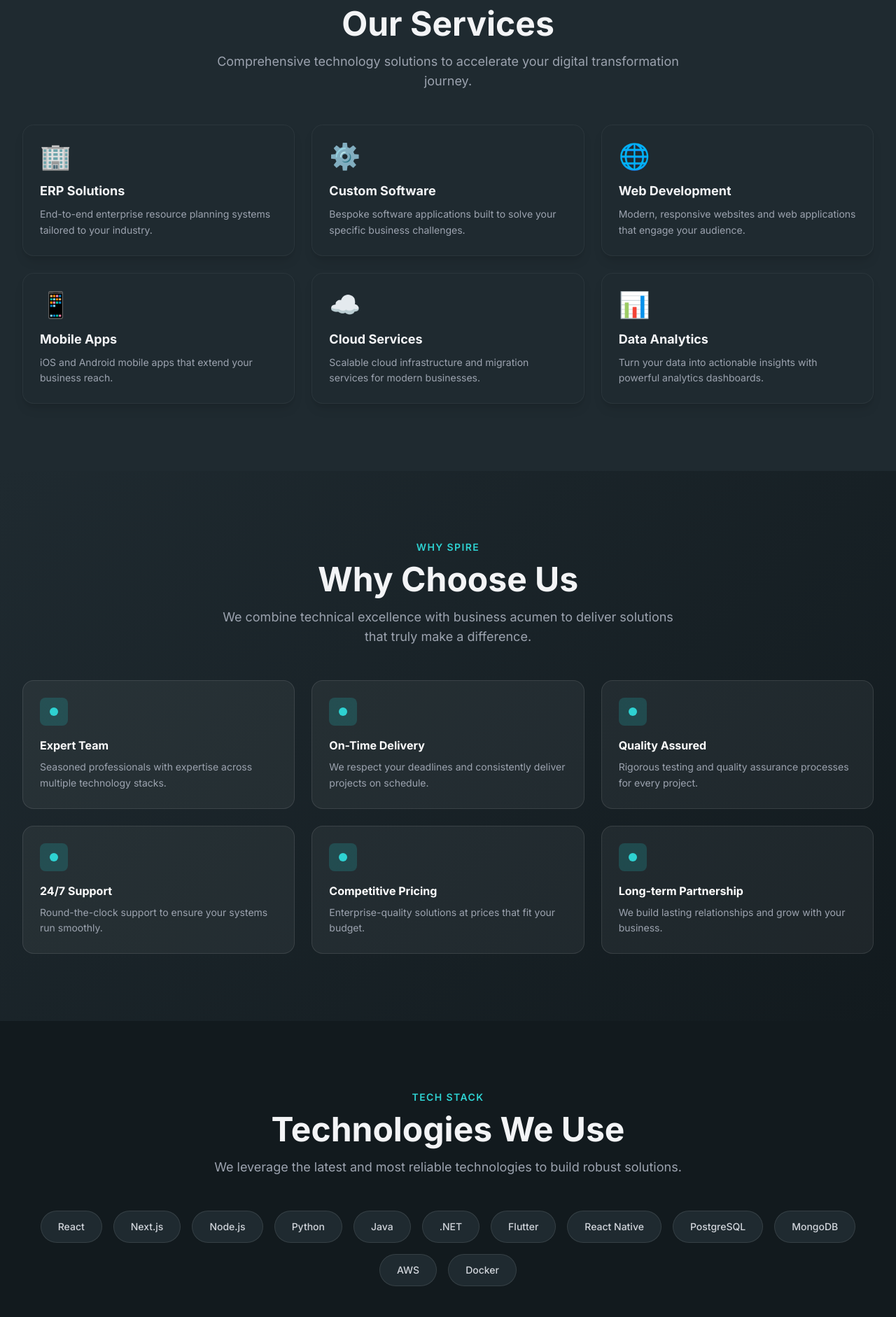
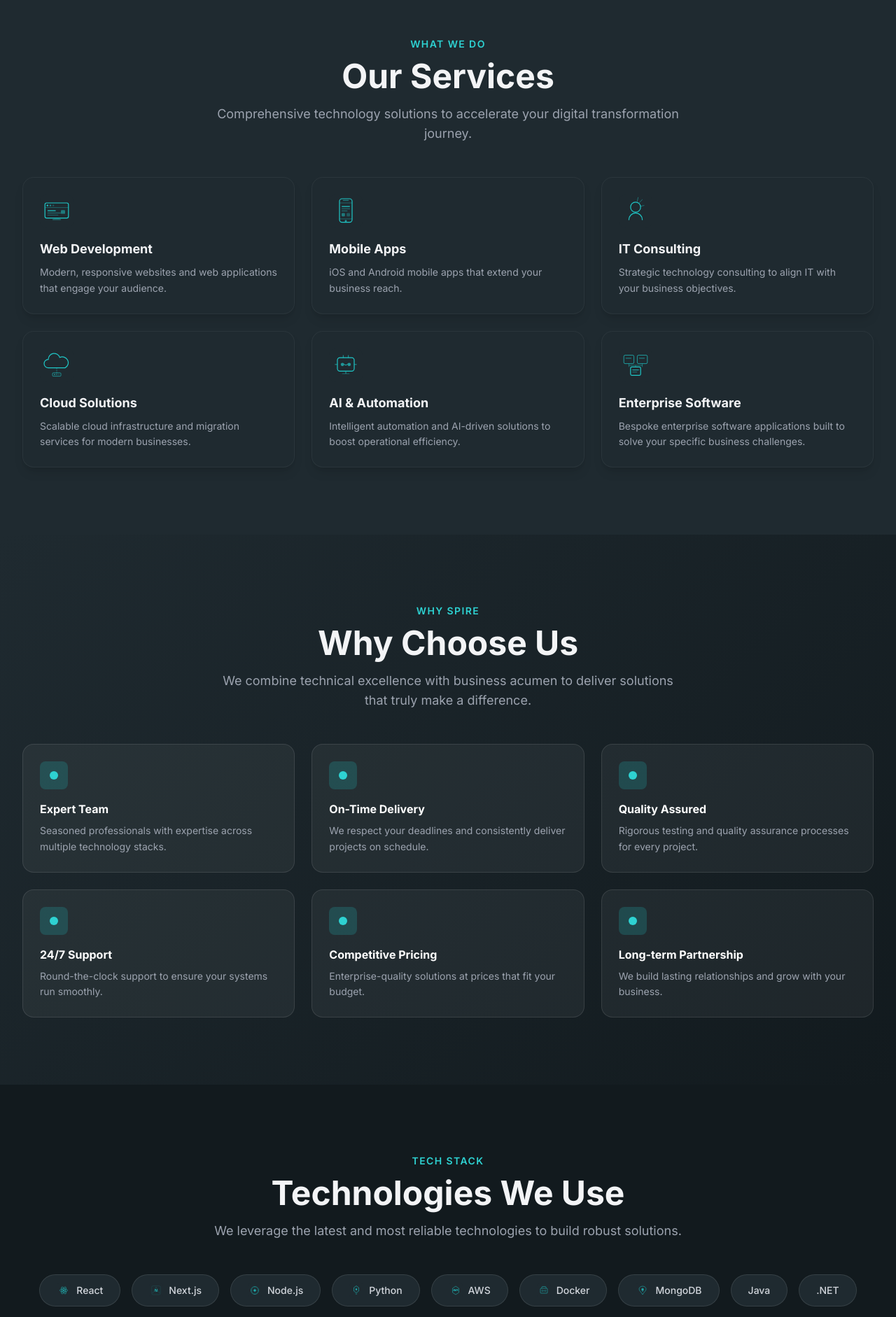
Before and after one commit to AbhiZoe/spire-infotech-website, a Next.js app: page / in a window 1280 px wide. Shown: the part 1516-3398 px from the top of the page at 70% size. Built offline with nearby package versions, Linux system fonts and the light colour scheme.

Commit message:
Fix: display all images in website components using Next.js Image
Co-authored-by: AbhiZoe <155940312+AbhiZoe@users.noreply.github.com>

```diff
--- a/src/components/Testimonials.tsx
+++ b/src/components/Testimonials.tsx
@@ -1,4 +1,5 @@
 import React, { useState, useEffect } from "react";
+import Image from "next/image";
 import { motion, AnimatePresence } from "framer-motion";
 import { fadeInUp, viewportConfig } from "@/lib/animations";
 
@@ -9,7 +10,7 @@ interface Testimonial {
   company: string;
   content: string;
   rating: number;
-  initials: string;
+  avatar: string;
 }
 
 const testimonials: Testimonial[] = [
@@ -21,7 +22,7 @@ const testimonials: Testimonial[] = [
     content:
       "Spire Infotech delivered an exceptional ERP system that transformed our operations. Their team's expertise and dedication exceeded our expectations. The project was completed on time and within budget.",
     rating: 5,
-    initials: "RK",
+    avatar: "/images/testimonials/avatar-1.svg",
   },
   {
     id: 2,
@@ -31,7 +32,7 @@ const testimonials: Testimonial[] = [
     content:
       "The custom software solution developed by Spire Infotech streamlined our export documentation process by 60%. Their support team is always responsive and helpful. Highly recommend their services.",
     rating: 5,
-    initials: "PS",
+    avatar: "/images/testimonials/avatar-2.svg",
   },
   {
     id: 3,
@@ -41,7 +42,7 @@ const testimonials: Testimonial[] = [
     content:
       "Working with Spire Infotech on our e-commerce platform was a fantastic experience. They understood our vision and built exactly what we needed. Our online sales have grown by 40% since launch.",
     rating: 5,
-    initials: "AM",
+    avatar: "/images/testimonials/avatar-3.svg",
   },
   {
     id: 4,
@@ -51,7 +52,7 @@ const testimonials: Testimonial[] = [
     content:
       "Spire Infotech developed a robust hospital management system for our clinic chain. The system handles appointments, billing, and medical records seamlessly. Their team provided excellent training and support.",
     rating: 5,
-    initials: "SP",
+    avatar: "/images/testimonials/avatar-4.svg",
   },
 ];
 
@@ -160,10 +161,16 @@ const Testimonials: React.FC = () => {
                 </blockquote>
                 <div className="flex items-center gap-4">
                   <motion.div
-                    className="w-12 h-12 rounded-full bg-primary-500 flex items-center justify-center text-white font-bold text-sm flex-shrink-0"
+                    className="w-12 h-12 rounded-full overflow-hidden flex-shrink-0"
                     whileHover={{ scale: 1.1, rotate: 5 }}
                   >
-                    {testimonial.initials}
+                    <Image
+                      src={testimonial.avatar}
+                      alt={testimonial.name}
+                      width={48}
+                      height={48}
+                      className="w-full h-full object-cover"
+                    />
                   </motion.div>
                   <div>
                     <p className="font-semibold text-gray-100">
--- a/src/pages/index.tsx
+++ b/src/pages/index.tsx
@@ -1,5 +1,6 @@
 import React, { useEffect, useRef, useState, useCallback } from "react";
 import Head from "next/head";
+import Image from "next/image";
 import { motion, useScroll, useTransform } from "framer-motion";
 import Navbar from "@/components/Navbar";
 import Testimonials from "@/components/Testimonials";
@@ -496,6 +497,15 @@ const About: React.FC = () => {
                 animate={{ scale: [1, 1.2, 1], rotate: [0, 90, 0] }}
                 transition={{ duration: 12, repeat: Infinity }}
               />
+              <div className="relative z-10 mb-6 rounded-xl overflow-hidden">
+                <Image
+                  src="/images/about/team.svg"
+                  alt="Spire Infotech team"
+                  width={480}
+                  height={320}
+                  className="w-full h-auto object-cover rounded-xl"
+                />
+              </div>
               <h3 className="text-xl font-bold mb-4 relative z-10">
                 Our Mission
               </h3>
@@ -515,34 +525,34 @@ const About: React.FC = () => {
 /* ── Services section ── */
 const serviceItems = [
   {
-    title: "ERP Solutions",
-    desc: "End-to-end enterprise resource planning systems tailored to your industry.",
-    icon: "🏢",
-  },
-  {
-    title: "Custom Software",
-    desc: "Bespoke software applications built to solve your specific business challenges.",
-    icon: "⚙️",
-  },
-  {
     title: "Web Development",
     desc: "Modern, responsive websites and web applications that engage your audience.",
-    icon: "🌐",
+    icon: "/images/services/web-development.svg",
   },
   {
     title: "Mobile Apps",
     desc: "iOS and Android mobile apps that extend your business reach.",
-    icon: "📱",
+    icon: "/images/services/mobile-app.svg",
   },
   {
-    title: "Cloud Services",
-    desc: "Scalable cloud infrastructure and migration services for modern businesses.",
-    icon: "☁️",
+    title: "IT Consulting",
+    desc: "Strategic technology consulting to align IT with your business objectives.",
+    icon: "/images/services/it-consulting.svg",
   },
   {
-    title: "Data Analytics",
-    desc: "Turn your data into actionable insights with powerful analytics dashboards.",
-    icon: "📊",
+    title: "Cloud Solutions",
+    desc: "Scalable cloud infrastructure and migration services for modern businesses.",
+    icon: "/images/services/cloud-solutions.svg",
+  },
+  {
+    title: "AI & Automation",
+    desc: "Intelligent automation and AI-driven solutions to boost operational efficiency.",
+    icon: "/images/services/ai-automation.svg",
+  },
+  {
+    title: "Enterprise Software",
+    desc: "Bespoke enterprise software applications built to solve your specific business challenges.",
+    icon: "/images/services/enterprise-software.svg",
   },
 ];
 
@@ -575,7 +585,7 @@ const ServiceCard: React.FC<{
       whileHover={{ scale: 1.2, rotate: 10 }}
       transition={{ duration: 0.25 }}
     >
-      {icon}
+      <Image src={icon} alt={title} width={48} height={48} className="w-12 h-12 object-contain" />
     </motion.div>
     <h3 className="font-bold text-gray-100 text-lg mb-2 relative z-10 group-hover:text-primary-400 transition-colors duration-300">
       {title}
@@ -682,18 +692,18 @@ const WhyChooseUs: React.FC = () => (
 
 /* ── Technologies section ── */
 const technologies = [
-  "React",
-  "Next.js",
-  "Node.js",
-  "Python",
-  "Java",
-  ".NET",
-  "Flutter",
-  "React Native",
-  "PostgreSQL",
-  "MongoDB",
-  "AWS",
-  "Docker",
+  { name: "React", logo: "/images/tech/react.svg" },
+  { name: "Next.js", logo: "/images/tech/nextjs.svg" },
+  { name: "Node.js", logo: "/images/tech/nodejs.svg" },
+  { name: "Python", logo: "/images/tech/python.svg" },
+  { name: "AWS", logo: "/images/tech/aws.svg" },
+  { name: "Docker", logo: "/images/tech/docker.svg" },
+  { name: "MongoDB", logo: "/images/tech/mongodb.svg" },
+  { name: "Java" },
+  { name: ".NET" },
+  { name: "Flutter" },
+  { name: "React Native" },
+  { name: "PostgreSQL" },
 ];
 
 const Technologies: React.FC = () => (
@@ -713,9 +723,9 @@ const Technologies: React.FC = () => (
       >
         {technologies.map((tech) => (
           <motion.div
-            key={tech}
+            key={tech.name}
             variants={blurFade}
-            className="tech-badge"
+            className="tech-badge flex items-center gap-2"
             whileHover={{
               scale: 1.1,
               y: -4,
@@ -723,7 +733,16 @@ const Technologies: React.FC = () => (
             }}
             whileTap={{ scale: 0.96 }}
           >
-            {tech}
+            {tech.logo && (
+              <Image
+                src={tech.logo}
+                alt={`${tech.name} logo`}
+                width={20}
+                height={20}
+                className="w-5 h-5 object-contain"
+              />
+            )}
+            {tech.name}
           </motion.div>
         ))}
       </motion.div>
@@ -734,46 +753,49 @@ const Technologies: React.FC = () => (
 /* ── Projects section ── */
 const projects = [
   {
+    title: "RetailMax Platform",
+    desc: "Multi-vendor e-commerce platform with real-time inventory and analytics dashboard.",
+    tag: "E-Commerce",
+    accent: "from-purple-500/20 to-purple-600/10",
+    border: "border-purple-500/20",
+    image: "/images/projects/ecommerce-platform.svg",
+  },
+  {
+    title: "FinSmart Dashboard",
+    desc: "Mobile banking application with secure transactions, account management, and financial analytics.",
+    tag: "FinTech",
+    accent: "from-yellow-500/20 to-yellow-600/10",
+    border: "border-yellow-500/20",
+    image: "/images/projects/mobile-banking.svg",
+  },
+  {
+    title: "CloudOps Suite",
+    desc: "Cloud infrastructure management platform with automated scaling, monitoring, and cost optimization.",
+    tag: "Cloud",
+    accent: "from-blue-500/20 to-blue-600/10",
+    border: "border-blue-500/20",
+    image: "/images/projects/cloud-infrastructure.svg",
+  },
+  {
     title: "TradePro ERP",
     desc: "Comprehensive ERP system for an import/export company with inventory, billing, and compliance modules.",
     tag: "ERP",
-    accent: "from-blue-500/20 to-blue-600/10",
-    border: "border-blue-500/20",
+    accent: "from-green-500/20 to-green-600/10",
+    border: "border-green-500/20",
   },
   {
     title: "HealthFirst HMS",
     desc: "Hospital management system for a 5-clinic chain with appointments, billing, and EMR.",
     tag: "Healthcare",
-    accent: "from-green-500/20 to-green-600/10",
-    border: "border-green-500/20",
-  },
-  {
-    title: "RetailMax Platform",
-    desc: "Multi-vendor e-commerce platform with real-time inventory and analytics dashboard.",
-    tag: "E-Commerce",
-    accent: "from-purple-500/20 to-purple-600/10",
-    border: "border-purple-500/20",
-  },
-  {
-    title: "LogiTrack App",
-    desc: "Mobile logistics tracking app for fleet management and real-time shipment monitoring.",
-    tag: "Mobile",
-    accent: "from-orange-500/20 to-orange-600/10",
-    border: "border-orange-500/20",
-  },
-  {
-    title: "FinSmart Dashboard",
-    desc: "Financial analytics platform with automated reporting and compliance tracking.",
-    tag: "FinTech",
-    accent: "from-yellow-500/20 to-yellow-600/10",
-    border: "border-yellow-500/20",
+    accent: "from-teal-500/20 to-teal-600/10",
+    border: "border-teal-500/20",
   },
   {
     title: "EduLearn LMS",
     desc: "Learning management system for corporate training with progress tracking and certification.",
     tag: "EdTech",
-    accent: "from-teal-500/20 to-teal-600/10",
-    border: "border-teal-500/20",
+    accent: "from-orange-500/20 to-orange-600/10",
+    border: "border-orange-500/20",
   },
 ];
 
@@ -783,8 +805,9 @@ const ProjectCard: React.FC<{
   tag: string;
   accent: string;
   border: string;
+  image?: string;
   index: number;
-}> = ({ title, desc, tag, accent, border, index }) => (
+}> = ({ title, desc, tag, accent, border, image, index }) => (
   <motion.div
     className={`card p-6 relative overflow-hidden group bg-gradient-to-br ${accent} border ${border}`}
     variants={fadeInUp}
@@ -798,6 +821,17 @@ const ProjectCard: React.FC<{
       transition: { duration: 0.3 },
     }}
   >
+    {image && (
+      <div className="mb-4 rounded-lg overflow-hidden">
+        <Image
+          src={image}
+          alt={title}
+          width={400}
+          height={200}
+          className="w-full h-40 object-cover rounded-lg"
+        />
+      </div>
+    )}
     <motion.span
       className="project-tag-dark inline-block mb-3"
       whileHover={{ scale: 1.05 }}
@@ -841,7 +875,7 @@ const Projects: React.FC = () => (
         subtitle="A selection of the impactful solutions we've built for our clients."
       />
       <div className="grid grid-cols-1 md:grid-cols-2 lg:grid-cols-3 gap-6">
-        {projects.map(({ title, desc, tag, accent, border }, i) => (
+        {projects.map(({ title, desc, tag, accent, border, image }, i) => (
           <ProjectCard
             key={title}
             title={title}
@@ -849,6 +883,7 @@ const Projects: React.FC = () => (
             tag={tag}
             accent={accent}
             border={border}
+            image={image}
             index={i}
           />
         ))}
```
